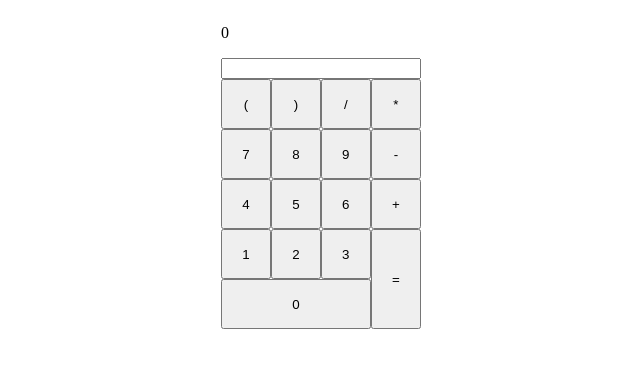
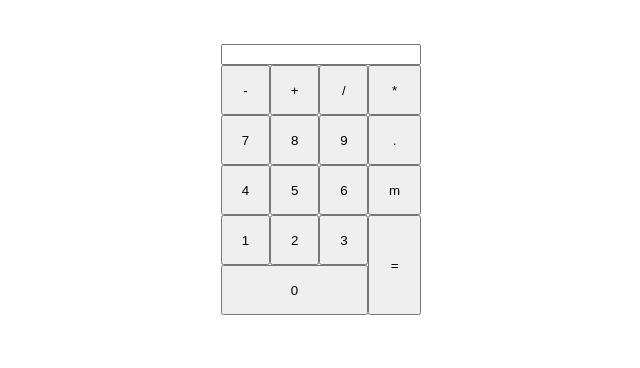
Before and after one commit to Roman7595/vueproject, a Vue app: page / in a window 1280 px wide. Shown: the top 368 px of the page, without its empty margins (319-959 px from the left). Built offline with nearby package versions, Linux system fonts and the light colour scheme.

Commit message:
calc: become simple no brakets

```diff
--- a/src/App.vue
+++ b/src/App.vue
@@ -10,8 +10,8 @@ export default{
         sn:'',
         msg:'',
         snaki:['-', '+', '/','*'],
-        res: '0',
-        nums :'()/*789-456+123'
+        res: '',
+        nums :'-+/*789.456m123'
       }
     },
     methods:{
@@ -24,31 +24,31 @@ export default{
         return /\d/.test(c) || c==='-' || c==='.'
       },
 
-      parenthesisDivision(msg){
-      let stackOfIndex = []
-      let msgLen = msg.length
-        for (let i = 0; i<msgLen; i++){
-          if (msg[i] === '('){
-            stackOfIndex.push(i)
-          }else if (msg[i] === ')'){
-            const prevPos = stackOfIndex.pop()
-            if (prevPos===undefined){
-              return false
-            }
-            const parsed = this.parseEq(msg.slice(prevPos+1,i))
-            msg = msg.slice(0,prevPos) + this.rightOrderOperation(parsed) + msg.slice(i+1,msg.length)
-            msgLen = msg.length
-            i-= prevPos+1
-          }
-        }
-        if (stackOfIndex[0]){
-          return false
-        }
-        if (msg){
-          return msg
-        }
+      // parenthesisDivision(msg){
+      // let stackOfIndex = []
+      // let msgLen = msg.length
+      //   for (let i = 0; i<msgLen; i++){
+      //     if (msg[i] === '('){
+      //       stackOfIndex.push(i)
+      //     }else if (msg[i] === ')'){
+      //       const prevPos = stackOfIndex.pop()
+      //       if (prevPos===undefined){
+      //         return false
+      //       }
+      //       const parsed = this.parseEq(msg.slice(prevPos+1,i))
+      //       msg = msg.slice(0,prevPos) + this.rightOrderOperation(parsed) + msg.slice(i+1,msg.length)
+      //       msgLen = msg.length
+      //       i-= prevPos+1
+      //     }
+      //   }
+      //   if (stackOfIndex[0]){
+      //     return false
+      //   }
+      //   if (msg){
+      //     return msg
+      //   }
 
-      },
+      // },
       parseEq(m){
         let msg = m
 
@@ -115,7 +115,7 @@ export default{
                 break
           }
         }
-        return (+(msg[0]).toFixed(15))+''
+        return (+(+msg[0]).toFixed(15))+''
 
       },
       solver(m){
@@ -126,19 +126,19 @@ export default{
         msg = this.despacing(msg)
         }
         if(msg){
-          msg = this.parenthesisDivision(msg)
+          // msg = this.parenthesisDivision(msg)
           if(msg){
           msg = this.parseEq(msg)
           msg = this.rightOrderOperation(msg)
           if(msg !== 'NaN' && msg !== 'undefined'){
             this.res = msg
           }else{
-            this.res = 0
+            this.res = ''
           }
           }
 
         }else{
-            this.res = 0
+            this.res = ''
         }
 
         return this.res
```
